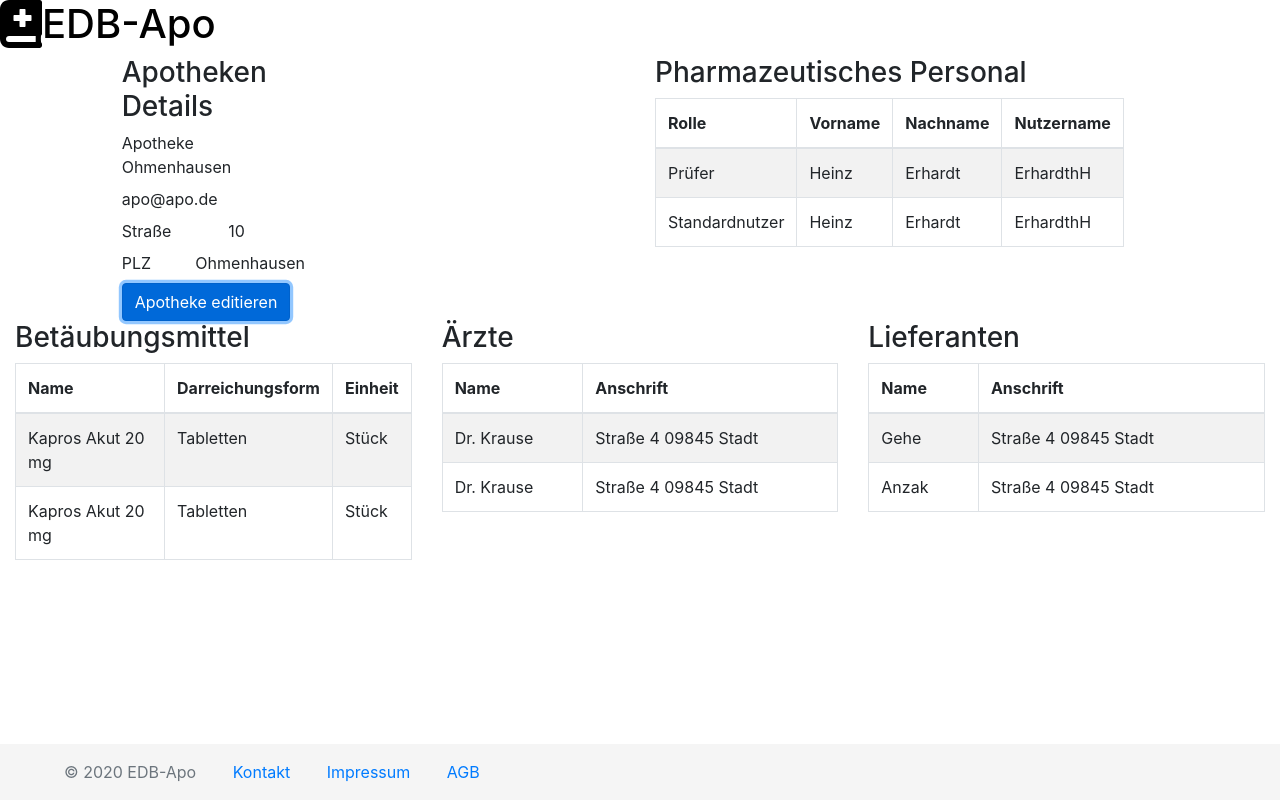
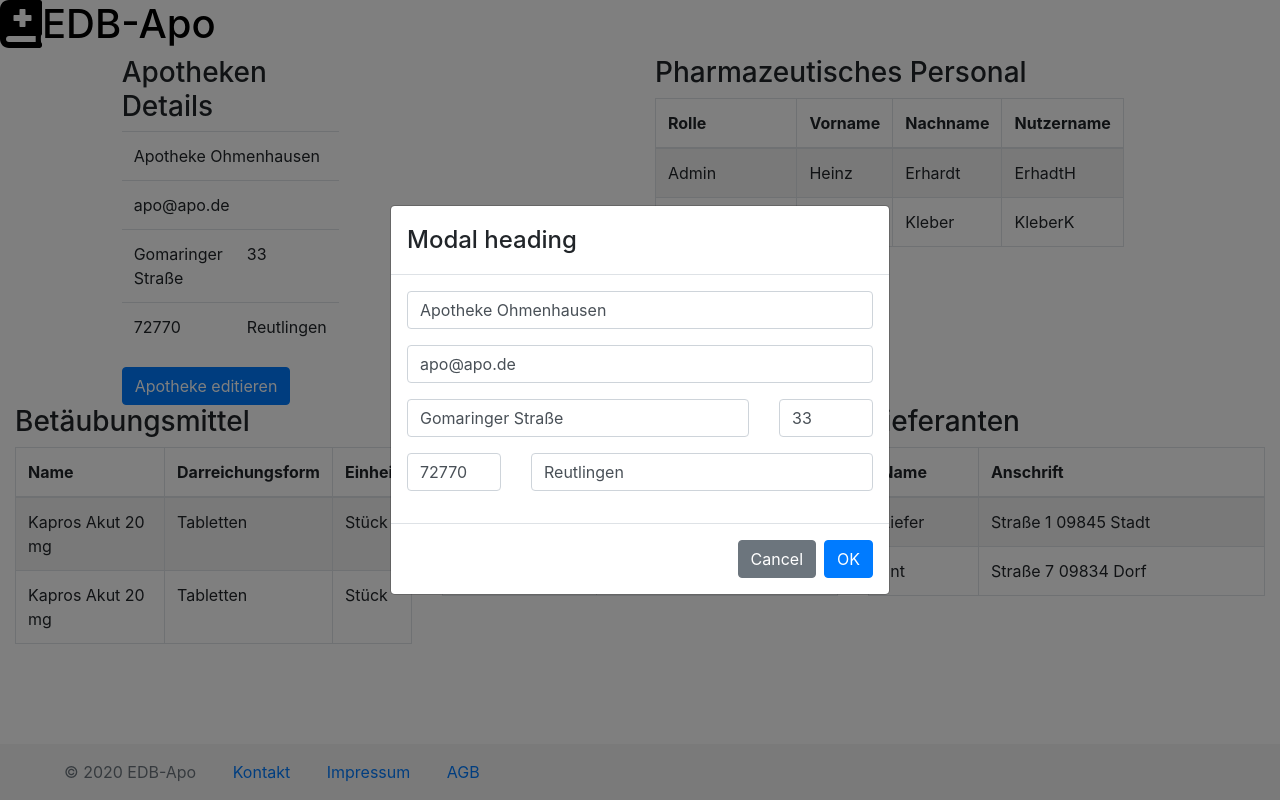
Before and after one commit to AdrianBeilharz/EDB-Apo, a React (Create React App) app in the folder frontend/: page /apotheke in a window 1280 px wide. Both pictures are taken after a click on the button "Apotheke editieren". Built offline with nearby package versions, Linux system fonts and the light colour scheme.

Commit message:
apotheke modal

```diff
--- a/frontend/src/components/apotheke/Apotheke.js
+++ b/frontend/src/components/apotheke/Apotheke.js
@@ -1,21 +1,102 @@
 import React from 'react';
-import {Row, Col, Button, Table} from 'react-bootstrap';
+import { Row, Col, Button, Table } from 'react-bootstrap';
+import ApothekeModal from '../../modals/ApothekeModal';
 
-function Apotheke () {
+function Apotheke(props) {
+  //static objects and lists must be swapped to api calls to load all the data
+  var apotheke = {
+    id: "78067284-f459-4723-a7c7-9094dbc92ae1",
+    name: "Apotheke Ohmenhausen",
+    email: "apo@apo.de",
+    adresse: {
+      strasse: "Gomaringer Straße",
+      nummer: 33,
+      plz: "72770",
+      ort: "Reutlingen"
+    }
+  }
+
+  var pharmPersListe = [
+    {
+      id: "6c9a59ac-1a47-41c8-b4a3-d30cf0bdf804",
+      rolle: "Admin",
+      vorname: "Heinz",
+      nachname: "Erhardt",
+      nutzername: "ErhadtH"
+    },
+    {
+      id: "6c538ce8-6f01-4b98-8ba5-140e1b8f0458",
+      rolle: "Standardnutzer",
+      vorname: "Karl",
+      nachname: "Kleber",
+      nutzername: "KleberK"
+    }
+  ]
+
+  var btmListe = [
+    {
+      id: "16eef787-9c6a-4c01-8979-4f8b10e5148a",
+      name: "Kapros Akut 20 mg",
+      drform: "Tabletten",
+      einheit: "Stück"
+    },
+    {
+      id: "7c344c73-86fe-466e-8fce-7b2d584d5b72",
+      name: "Kapros Akut 20 mg",
+      drform: "Tabletten",
+      einheit: "Stück"
+    }
+  ]
+
+  var aerzteListe = [
+    {
+      id: "44d94a5c-70a1-4f3b-a5a4-54eb4a5eeb03",
+      name: "Dr. Krause",
+      adresse: "Straße 4 09845 Stadt"
+    },
+    {
+      id: "580371fb-f318-4529-b955-1700d1a3547c",
+      name: "Dr. Bernhard",
+      adresse: "Straße 5 09834 Dorf"
+    }
+  ]
+
+  var lieferantenListe = [
+    {
+      id: "44d94a5c-70a1-4f3b-a5a4-54eb4a5eeb03",
+      name: "Liefer",
+      adresse: "Straße 1 09845 Stadt"
+    },
+    {
+      id: "580371fb-f318-4529-b955-1700d1a3547c",
+      name: "ant",
+      adresse: "Straße 7 09834 Dorf"
+    }
+  ]
+
+  function ApoDetails() {
     return (
-      <div>
-        <Row>
-          <Col md={{span: 2, offset: 1}} >
-            <h3>Apotheken Details</h3>
-            <Row><Col><label>Apotheke Ohmenhausen</label></Col></Row>
-            <Row><Col><label>apo@apo.de</label></Col></Row>
-            <Row><Col><label>Straße</label></Col><Col><label>10</label></Col></Row>
-            <Row><Col><label>PLZ</label></Col><Col><label>Ohmenhausen</label></Col></Row>
-            <Row><Col><Button variant="primary" >Apotheke editieren</Button></Col></Row>
+    <Table key={apotheke.id}>
+      <tbody>
+      <tr><td colSpan="2" >{apotheke.name}</td></tr>
+      <tr><td colSpan="2" >{apotheke.email}</td></tr>
+      <tr><td>{apotheke.adresse.strasse}</td><td>{apotheke.adresse.nummer}</td></tr>
+      <tr><td>{apotheke.adresse.plz}</td><td>{apotheke.adresse.ort}</td></tr>
+      </tbody>
+    </Table>
+    )
+  }
 
-          </Col>
-          <Col md={{span: 4, offset: 3}}>
-            <h3>Pharmazeutisches Personal</h3>
+  function PharmPersonal() {
+    const personal = pharmPersListe.map((person) =>
+      <tr key={person.id}>
+        <td>{person.rolle}</td>
+        <td>{person.vorname}</td>
+        <td>{person.nachname}</td>
+        <td>{person.nutzername}</td>
+      </tr>
+    );
+    return (
       <Table striped bordered hover>
         <thead>
               <tr>
@@ -26,25 +107,21 @@ function Apotheke () {
               </tr>
             </thead>
             <tbody>
-                <tr>
-                  <td>Prüfer</td>
-                  <td>Heinz</td>
-                  <td>Erhardt</td>
-                  <td>ErhardthH</td>
-                </tr>
-                <tr>
-                  <td>Standardnutzer</td>
-                  <td>Heinz</td>
-                  <td>Erhardt</td>
-                  <td>ErhardthH</td>
-                </tr>
+              {personal}
             </tbody>
       </Table>
-          </Col>
-        </Row>
-        <Row>
-          <Col md={4}>
-          <h3>Betäubungsmittel</h3>
+    )
+  }
+
+  function BTM() {
+    const btmjsx = btmListe.map((btm) =>
+      <tr key={btm.id}>
+        <td>{btm.name}</td>
+        <td>{btm.drform}</td>
+        <td>{btm.einheit}</td>
+      </tr>
+    );
+    return(
       <Table striped bordered hover>
         <thead>
           <tr>
@@ -54,21 +131,20 @@ function Apotheke () {
           </tr>
         </thead>
         <tbody>
-                <tr>
-                  <td>Kapros Akut 20 mg</td>
-                  <td>Tabletten</td>
-                  <td>Stück</td>
-                </tr>
-                <tr>
-                  <td>Kapros Akut 20 mg</td>
-                  <td>Tabletten</td>
-                  <td>Stück</td>
-                </tr>
+          {btmjsx}
         </tbody>
       </Table>
-          </Col>
-          <Col md={4}>
-          <h3>Ärzte</h3>
+    )
+  }
+
+  function Aerzte() {
+    const aerztejsx = aerzteListe.map((arzt) =>
+      <tr key={arzt.id}>
+      <td>{arzt.name}</td>
+      <td>{arzt.adresse}</td>
+    </tr>
+    )
+    return(
       <Table striped bordered hover>
         <thead>
           <tr>
@@ -77,19 +153,20 @@ function Apotheke () {
           </tr>
         </thead>
         <tbody>
-                <tr>
-                  <td>Dr. Krause</td>
-                  <td>Straße 4 09845 Stadt</td>
-                </tr>
-                <tr>
-                  <td>Dr. Krause</td>
-                  <td>Straße 4 09845 Stadt</td>
-                </tr>
+          {aerztejsx}
         </tbody>
       </Table>
-          </Col>
-          <Col md={4}>
-          <h3>Lieferanten</h3>
+    )
+  }
+
+  function Lieferanten() {
+    const lieferantenjsx = lieferantenListe.map((lieferant) =>
+      <tr key={lieferant.id}>
+      <td>{lieferant.name}</td>
+      <td>{lieferant.adresse}</td>
+    </tr>
+    )
+    return(
       <Table striped bordered hover>
         <thead>
           <tr>
@@ -98,16 +175,51 @@ function Apotheke () {
           </tr>
         </thead>
         <tbody>
-                <tr>
-                  <td>Gehe</td>
-                  <td>Straße 4 09845 Stadt</td>
-                </tr>
-                <tr>
-                  <td>Anzak</td>
-                  <td>Straße 4 09845 Stadt</td>
-                </tr>
+          {lieferantenjsx}
         </tbody>
       </Table>
+    )
+  }
+
+  function updateApotheke(apo) {
+    console.log("something is happening");
+    apotheke = apo;
+    console.log(apotheke);
+    console.log(apo);
+  }
+
+  const [modalShow, setModalShow] = React.useState(false);
+
+  return (
+    <div>
+      <ApothekeModal
+				show={modalShow}
+        onHide={() => setModalShow(false)}
+        submitApotheke = {(apo) => updateApotheke(apo)}
+        apotheke={apotheke} />
+      <Row>
+        <Col md={{ span: 2, offset: 1 }} >
+          <h3>Apotheken Details</h3>
+          <ApoDetails />
+          <Button variant="primary" onClick={() => setModalShow(true)}>Apotheke editieren</Button>
+        </Col>
+        <Col md={{ span: 4, offset: 3 }}>
+          <h3>Pharmazeutisches Personal</h3>
+          <PharmPersonal />
+        </Col>
+      </Row>
+      <Row>
+        <Col md={4}>
+          <h3>Betäubungsmittel</h3>
+          <BTM />
+        </Col>
+        <Col md={4}>
+          <h3>Ärzte</h3>
+          <Aerzte />
+        </Col>
+        <Col md={4}>
+          <h3>Lieferanten</h3>
+          <Lieferanten />
         </Col>
       </Row>
     </div>
--- a/frontend/src/components/startseite/Startseite.js
+++ b/frontend/src/components/startseite/Startseite.js
@@ -4,13 +4,24 @@ import ApothekeModal from '../../modals/ApothekeModal';
 
 function Startseite() {
 	const [modalShow, setModalShow] = React.useState(false);
-
+	var apotheke = {
+		id: "",
+		name: "",
+		email: "",
+		adresse: {
+			strasse: "",
+			nummer: "",
+			plz: "",
+			ort: ""
+		}
+	}
 
 	return (
 		<Row>
 			<ApothekeModal
 				show={modalShow}
-				onHide={() => setModalShow(false)} />
+				onHide={() => setModalShow(false)}
+				apotheke = {apotheke} />
 			<Col>
 			<Form class="form-inline">
 				<Form.Row>
--- a/frontend/src/modals/ApothekeModal.js
+++ b/frontend/src/modals/ApothekeModal.js
@@ -1,18 +1,127 @@
 import React from 'react';
-import { Modal, Button } from 'react-bootstrap';
+import { Modal, Button, Form, Row, Col } from 'react-bootstrap';
 
-function ApothekeModal(props) {
+class ApothekeModal extends React.Component {
+  constructor(props) {
+    super(props);
+    this.state = {apotheke: props.apotheke};
+    this.handleChangeName = this.handleChangeName.bind(this);
+    this.handleChangeEmail = this.handleChangeEmail.bind(this);
+    this.handleChangeStrasse = this.handleChangeStrasse.bind(this);
+    this.handleChangeNummer = this.handleChangeNummer.bind(this);
+    this.handleChangePlz = this.handleChangePlz.bind(this);
+    this.handleChangeOrt = this.handleChangeOrt.bind(this);
+    this.handleSubmit = this.handleSubmit.bind(this);
+  }
+
+  handleChangeName(event) {
+    this.setState(prevState => ({
+      apotheke: {
+        ...prevState.apotheke,
+        name: event.target.value
+      }
+    }))
+  }
+
+  handleChangeEmail(event) {
+    this.setState(prevState => ({
+      apotheke: {
+        ...prevState.apotheke,
+        email: event.target.value
+      }
+    }))
+  }
+
+  handleChangeStrasse(event) {
+    this.setState(prevState => ({
+      apotheke: {
+        ...prevState.apotheke,
+        adresse: {
+          strasse: event.target.value
+        }
+      }
+    }))
+  }
+
+  handleChangeNummer(event) {
+    this.setState(prevState => ({
+      apotheke: {
+        ...prevState.apotheke,
+        adresse: {
+          nummer: event.target.value
+        }
+      }
+    }))
+  }
+
+  handleChangePlz(event) {
+    this.setState(prevState => ({
+      apotheke: {
+        ...prevState.apotheke,
+        adresse: {
+          plz: event.target.value
+        }
+      }
+    }))
+  }
+
+  handleChangeOrt(event) {
+    this.setState(prevState => ({
+      apotheke: {
+        ...prevState.apotheke,
+        adresse: {
+          ort: event.target.value
+        }
+      }
+    }))
+  }
+
+  handleSubmit(event) {
+    event.preventDefault();
+    console.log("something should happen");
+    this.props.submitApotheke(this.state.apotheke);
+    this.props.onHide();
+  }
+
+  render() {
     return (
-    <Modal {...props} centered>
-      <Modal.Header closeButton>
+      <Modal show={this.props.show} onHide={this.props.onHide} centered>
+        <Modal.Header>
           <Modal.Title>Modal heading</Modal.Title>
         </Modal.Header>
-      <Modal.Body>Body</Modal.Body>
+        <Modal.Body>
+          <Form onSubmit={this.handleSubmit}>
+            <Form.Group>
+              <Form.Control type="text" placeholder="Name der Apotheke" name="name" value={this.state.apotheke.name} onChange={this.handleChangeName}/>
+            </Form.Group>
+            <Form.Group>
+              <Form.Control type="email" placeholder="E-Mail der Apotheke" value={this.state.apotheke.email} onChange={this.handleChangeEmail} />
+            </Form.Group>
+            <Form.Group as={Row}>
+              <Col sm={9}>
+                <Form.Control type="text" placeholder="Straße" value={this.state.apotheke.adresse.strasse} onChange={this.handleChangeStrasse} />
+              </Col>
+              <Col>
+                <Form.Control type="number" placeholder="Nummer" value={this.state.apotheke.adresse.nummer} onChange={this.handleChangeNummer} />
+              </Col>
+            </Form.Group>
+            <Form.Group as={Row}>
+              <Col>
+                <Form.Control type="text" placeholder="PLZ" value={this.state.apotheke.adresse.plz} onChange={this.handleChangePlz} />
+              </Col>
+              <Col sm={9}>
+                <Form.Control type="text" placeholder="Ort" value={this.state.apotheke.adresse.ort} onChange={this.handleChangeOrt} />
+              </Col>
+            </Form.Group>
+          </Form>
+        </Modal.Body>
         <Modal.Footer>
-        <Button variant="primary">OK</Button>
+          <Button variant="secondary" onClick={this.props.onHide}>Cancel</Button>
+          <Button variant="primary" type="Submit" onClick={this.handleSubmit}>OK</Button>
         </Modal.Footer>
       </Modal>
     )
+  }
 
 }
 
```
Lines whose indentation alone changed are shown as unchanged.
